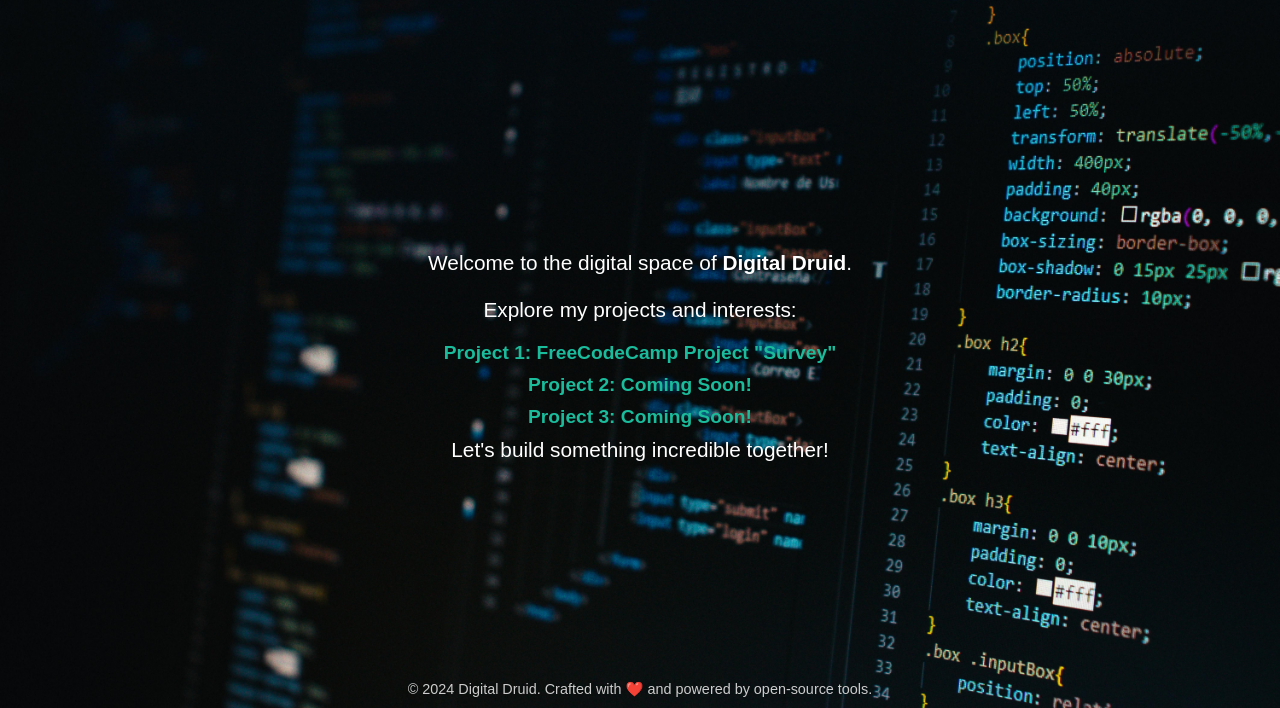
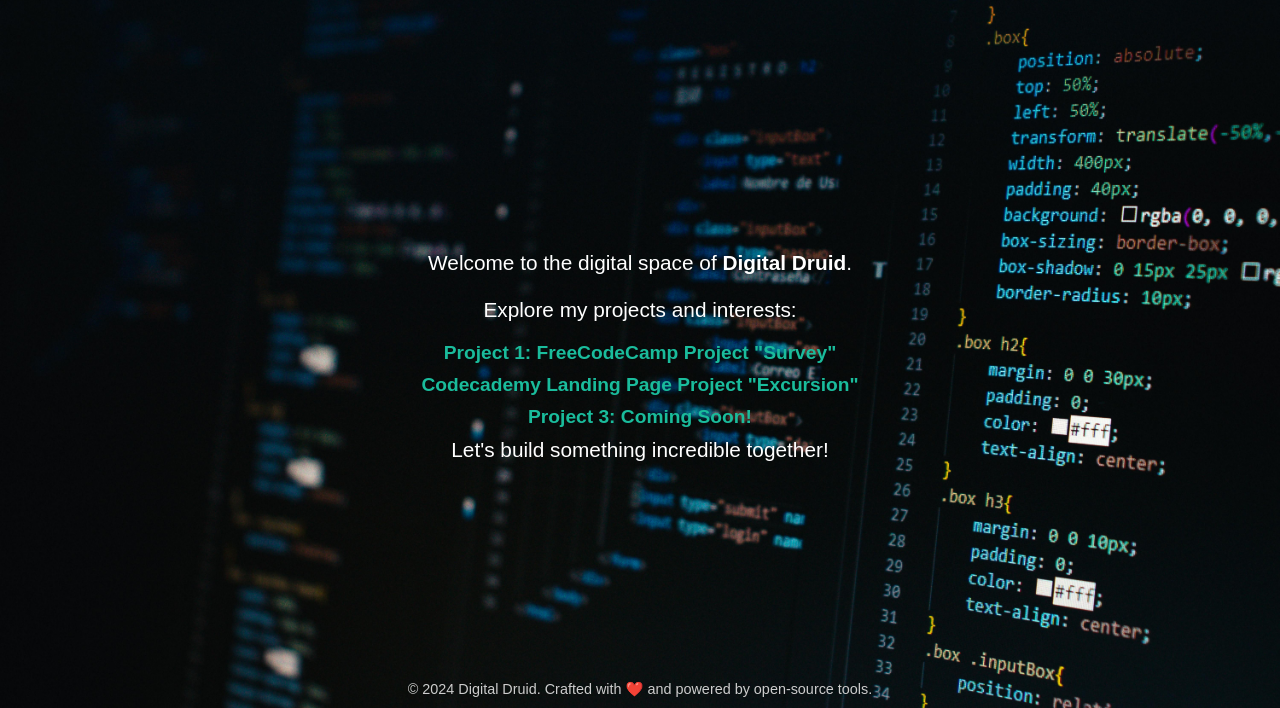
Before and after one commit to DigitalDruid10010110/DigitalDruid10010110.github.io, a plain HTML site: page index.html in a window 1280 px wide. Shown: the part 92-800 px from the top of the page. Drawn offline with Linux system fonts and the light colour scheme.

Commit message:
added new link to projects ie excursion

```diff
--- a/index.html
+++ b/index.html
@@ -18,7 +18,7 @@
         <p>Explore my projects and interests:</p>
         <ul>
             <li><a href="https://DigitalDruid10010110.github.io/empire-survey/" target="_blank" rel="noopener noreferrer">Project 1: FreeCodeCamp Project "Survey"</a></li>
-            <li><a href="#">Project 2: Coming Soon!</a></li>
+            <li><a href="https://digitaldruid10010110.github.io/excursion/">Codecademy Landing Page Project "Excursion"</a></li>
             <li><a href="#">Project 3: Coming Soon!</a></li>
         </ul>
 
```
